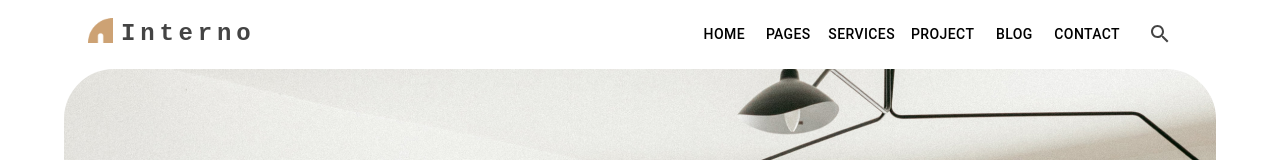
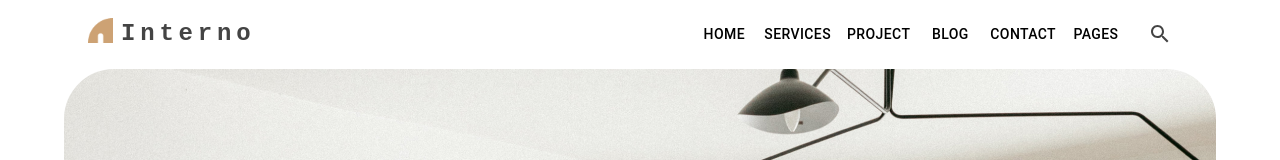
Before and after one commit to Mahdi-Falahati/interior-template, a React (Create React App) app: page / in a window 1280 px wide. Shown: the top 160 px of the page. Built offline with nearby package versions, Linux system fonts and the light colour scheme.

Commit message:
add dropdown to menu

```diff
--- a/src/components/ResponsiveAppBar.jsx
+++ b/src/components/ResponsiveAppBar.jsx
@@ -13,10 +13,10 @@ import logo from "../assets/Logo.png";
 import { Stack } from "@mui/material";
 import SearchModal from "./SearchModal";
 import { Link } from "react-router-dom";
+import SelectBar from "./SelectBar";
 
 const pages = [
   { title: "Home", link: "/" },
-  { title: "Pages", link: "/pages" },
   { title: "Services", link: "/services" },
   { title: "Project", link: "/our-project" },
   { title: "Blog", link: "/blog-details" },
@@ -114,6 +114,7 @@ export default function ResponsiveAppBar() {
                     </Link>
                   </MenuItem>
                 ))}
+                <SelectBar defaultValue="Pages" opt={options} />
                 <SearchModal />
               </Menu>
             </Box>
@@ -165,6 +166,7 @@ export default function ResponsiveAppBar() {
                   </Link>
                 </Button>
               ))}
+              <SelectBar defaultValue="Pages" opt={options} />
               <SearchModal />
             </Box>
           </Toolbar>
@@ -173,3 +175,17 @@ export default function ResponsiveAppBar() {
     </Container>
   );
 }
+
+const options = [
+  { l: "/pricing", t: "Pricing" },
+  { l: "/changelog", t: "Change Log" },
+  { l: "/licenses", t: "Licenses" },
+  { l: "/about-us", t: "About Us" },
+  { l: "/service-single", t: "Service Single" },
+  { l: "/project-details", t: "Project Details" },
+  { l: "/articles-news", t: "Articles News" },
+  { l: "/our-professional", t: "Our Professional" },
+  { l: "/professional-single", t: "Professional Single" },
+  { l: "/restricted-page", t: "Restricted Page" },
+  { l: "/faq", t: "FAQ's" },
+];
--- /dev/null
+++ b/src/components/SelectBar.jsx
@@ -0,0 +1,50 @@
+import { Typography, Box } from "@mui/material";
+import { useState } from "react";
+import { Link } from "react-router-dom";
+import Button from "@mui/material/Button";
+import Menu from "@mui/material/Menu";
+import MenuItem from "@mui/material/MenuItem";
+import WidgetsIcon from "@mui/icons-material/Widgets";
+
+export default function SelectBar({ defaultValue, opt }) {
+  const [anchorEl, setAnchorEl] = useState(null);
+  const open = Boolean(anchorEl);
+  const handleClick = (event) => {
+    setAnchorEl(event.currentTarget);
+  };
+  const handleClose = () => {
+    setAnchorEl(null);
+  };
+
+  return (
+    <div>
+      <Button
+        id="basic-button"
+        sx={{ color: "#000", my: { xs: 0, md: 2 } }}
+        aria-controls={open ? "basic-menu" : undefined}
+        aria-haspopup="true"
+        aria-expanded={open ? "true" : undefined}
+        onClick={handleClick}
+      >
+        Pages
+      </Button>
+      <Menu
+        id="basic-menu"
+        anchorEl={anchorEl}
+        open={open}
+        onClose={handleClose}
+        MenuListProps={{
+          "aria-labelledby": "basic-button",
+        }}
+      >
+        {opt?.map((opt, id) => (
+          <MenuItem key={id} onClick={handleClose}>
+            <Link to={opt.l} style={{ color: "#000", textDecoration: "none" }}>
+              <Typography textAlign="center">{opt.t}</Typography>
+            </Link>
+          </MenuItem>
+        ))}
+      </Menu>
+    </div>
+  );
+}
```
